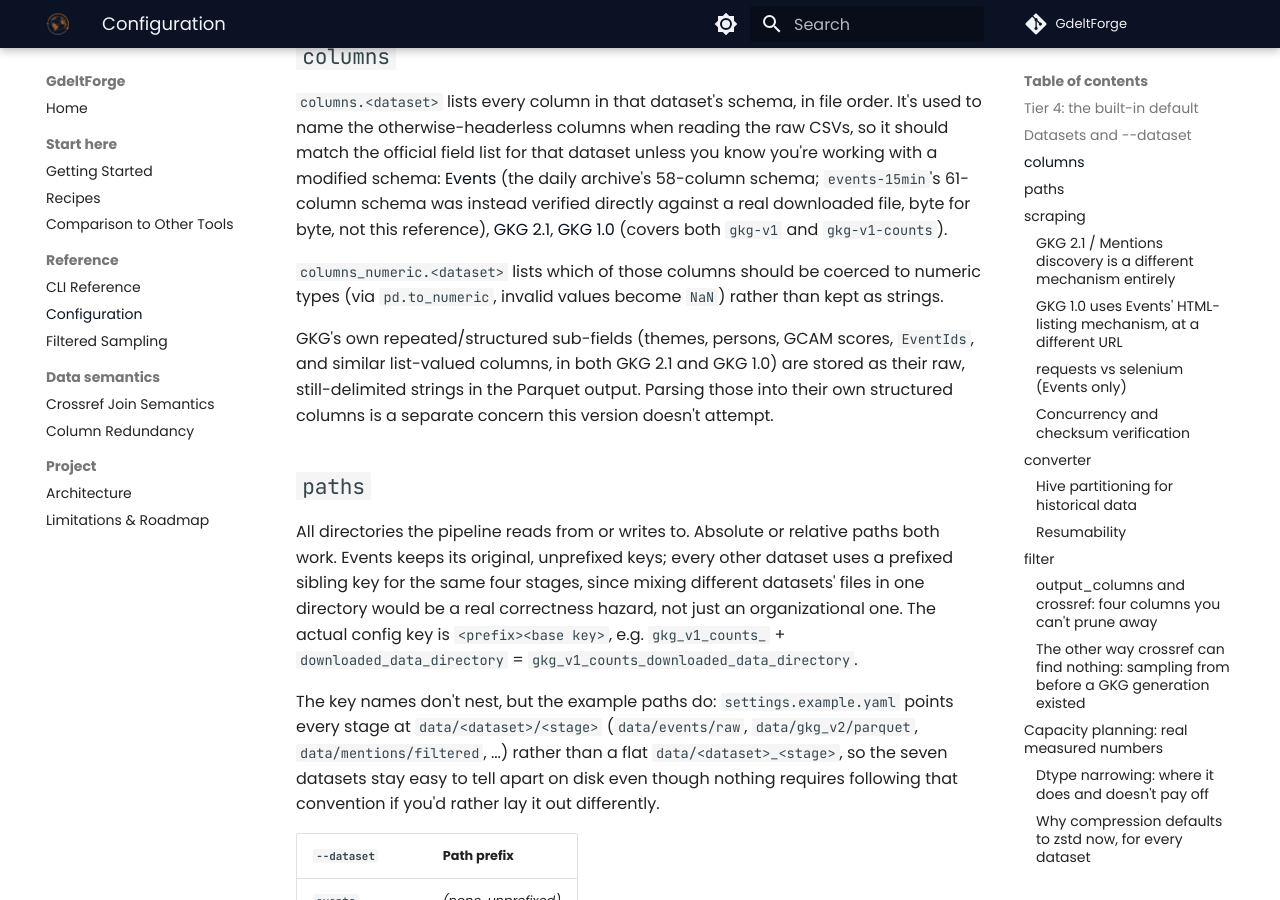
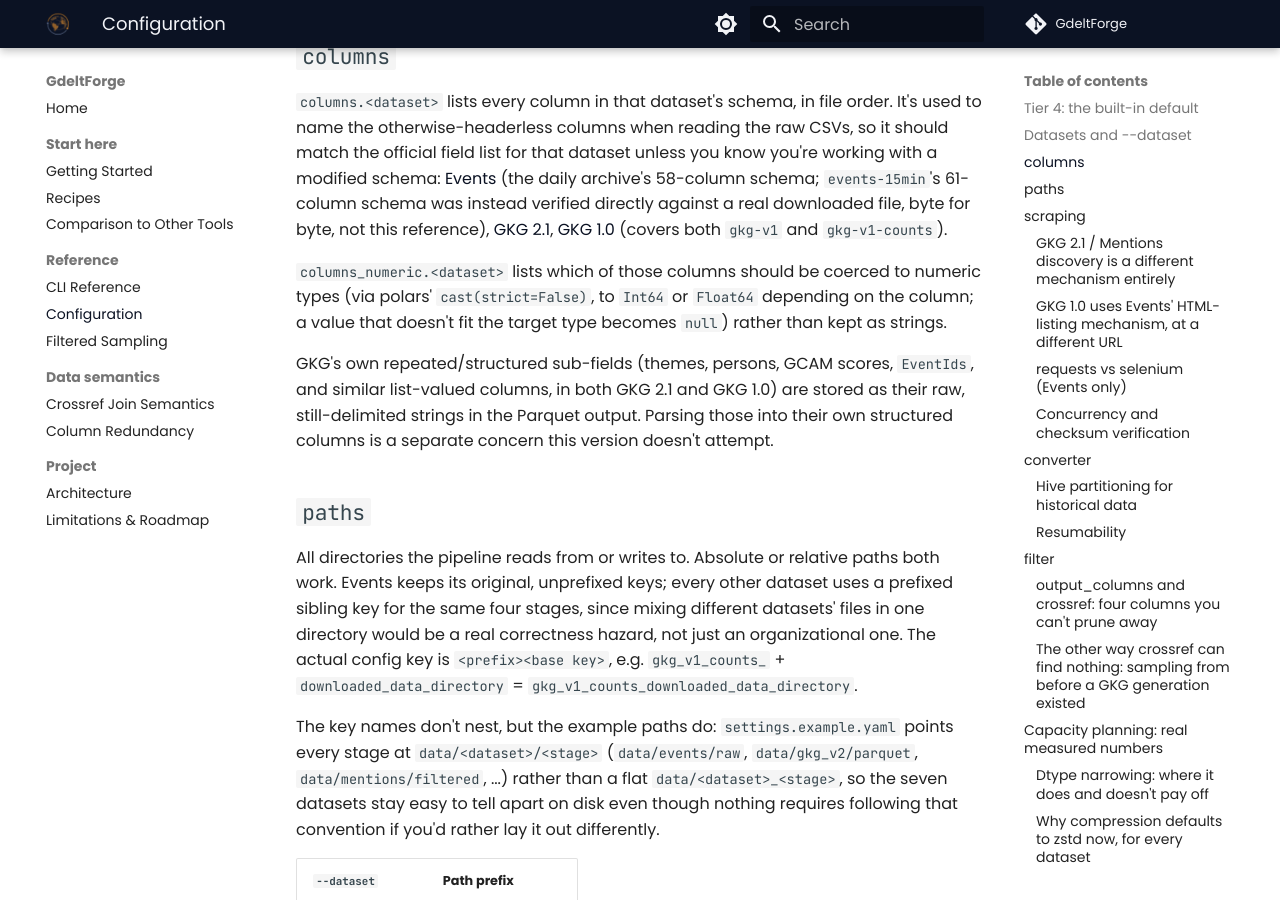
Before and after one commit to Vinicius-Teixeirac/GdeltForge, an MkDocs documentation site: the page built from docs/configuration.md, in a window 1280 px wide and 900 px high, scrolled down 2813 px. Built offline with MkDocs 1.6.1 and Material for MkDocs 9.7.7, drawn with Linux system fonts in a browser that asks for light colours; comment, search, counter and statistics services are not loaded.

Commit message:
docs(config): correct columns_numeric's coercion mechanism to polars
Found via a live comprehensive QA pass: docs/configuration.md still
described columns_numeric as coerced "via pd.to_numeric, invalid
values become NaN". The installed package has no pandas dependency at
all; converter.py performs this coercion with polars'
cast(strict=False), and an unparseable value becomes null, not NaN,
its own real distinction with behavioral consequences (pandas.
to_numeric strips surrounding whitespace before parsing; polars' cast
does not). The page was never updated after the pandas-to-polars
migration this project's own changelog and code comments already
document elsewhere.

```diff
--- a/docs/configuration.md
+++ b/docs/configuration.md
@@ -47,7 +47,7 @@ An explicit `--config`/`GDELTFORGE_CONFIG` pointing at a path that turns out to
 
 `columns.<dataset>` lists every column in that dataset's schema, in file order. It's used to name the otherwise-headerless columns when reading the raw CSVs, so it should match the official field list for that dataset unless you know you're working with a modified schema: [Events](https://www.gdeltproject.org/data/lookups/CSV.header.fieldids.xlsx) (the daily archive's 58-column schema; `events-15min`'s 61-column schema was instead verified directly against a real downloaded file, byte for byte, not this reference), [GKG 2.1](http://data.gdeltproject.org/documentation/GDELT-Global_Knowledge_Graph_Codebook-V2.1.pdf), [GKG 1.0](http://data.gdeltproject.org/documentation/GDELT-Global_Knowledge_Graph_Codebook.pdf) (covers both `gkg-v1` and `gkg-v1-counts`).
 
-`columns_numeric.<dataset>` lists which of those columns should be coerced to numeric types (via `pd.to_numeric`, invalid values become `NaN`) rather than kept as strings.
+`columns_numeric.<dataset>` lists which of those columns should be coerced to numeric types (via polars' `cast(strict=False)`, to `Int64` or `Float64` depending on the column; a value that doesn't fit the target type becomes `null`) rather than kept as strings.
 
 GKG's own repeated/structured sub-fields (themes, persons, GCAM scores, `EventIds`, and similar list-valued columns, in both GKG 2.1 and GKG 1.0) are stored as their raw, still-delimited strings in the Parquet output. Parsing those into their own structured columns is a separate concern this version doesn't attempt.
 
```
